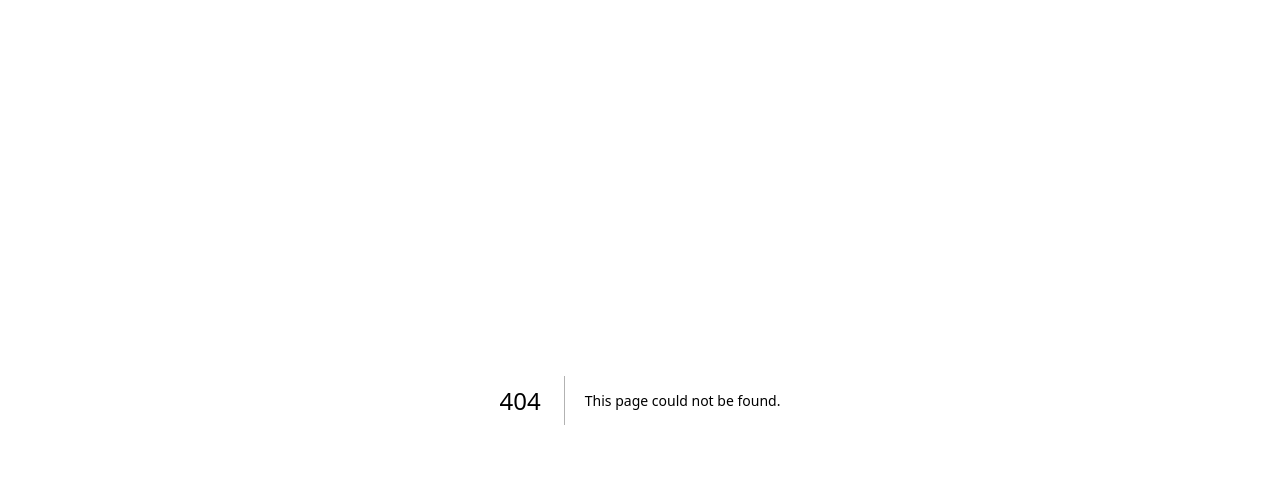
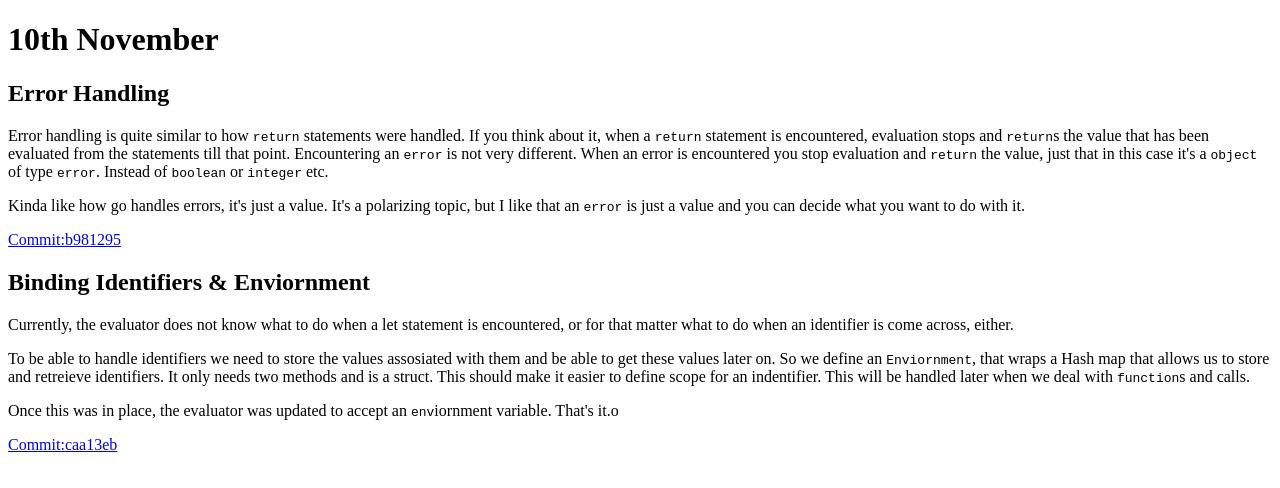
Before and after one commit to Cijin/seagin, a Next.js app: page /2023/november/10 in a window 1280 px wide. Before the commit this address had no page. Shown: the top 488 px of the page. Built offline with nearby package versions, Linux system fonts and the light colour scheme.

Commit message:
entry for 10 nov

```diff
--- /dev/null
+++ b/pages/2023/november/10.mdx
@@ -0,0 +1,32 @@
+# 10th November
+
+## Error Handling
+
+Error handling is quite similar to how `return` statements were handled. If you think
+about it, when a `return` statement is encountered, evaluation stops and `return`s the value
+that has been evaluated from the statements till that point. Encountering an `error`
+is not very different. When an error is encountered you stop evaluation and `return`
+the value, just that in this case it's a `object` of type `error`. Instead of `boolean`
+or `integer` etc.
+
+Kinda like how go handles errors, it's just a value. It's a polarizing topic, but I like
+that an `error` is just a value and you can decide what you want to do with it.
+
+
+[Commit:b981295](https://github.com/Cijin/go-interpreter/commit/b9812956002c508fec9fbba3f14921e9be47cafc)
+
+
+## Binding Identifiers & Enviornment
+
+Currently, the evaluator does not know what to do when a let statement is encountered,
+or for that matter what to do when an identifier is come across, either.
+
+To be able to handle identifiers we need to store the values assosiated with them and
+be able to get these values later on. So we define an `Enviornment`, that wraps a Hash
+map that allows us to store and retreieve identifiers. It only needs two methods and is
+a struct. This should make it easier to define scope for an indentifier. This will be
+handled later when we deal with `function`s and calls.
+
+Once this was in place, the evaluator was updated to accept an `env`iornment variable. That's it.o
+
+[Commit:caa13eb](https://github.com/Cijin/go-interpreter/commit/caa13eba731baaea2ed0f443a455cc7aad719088)
```
